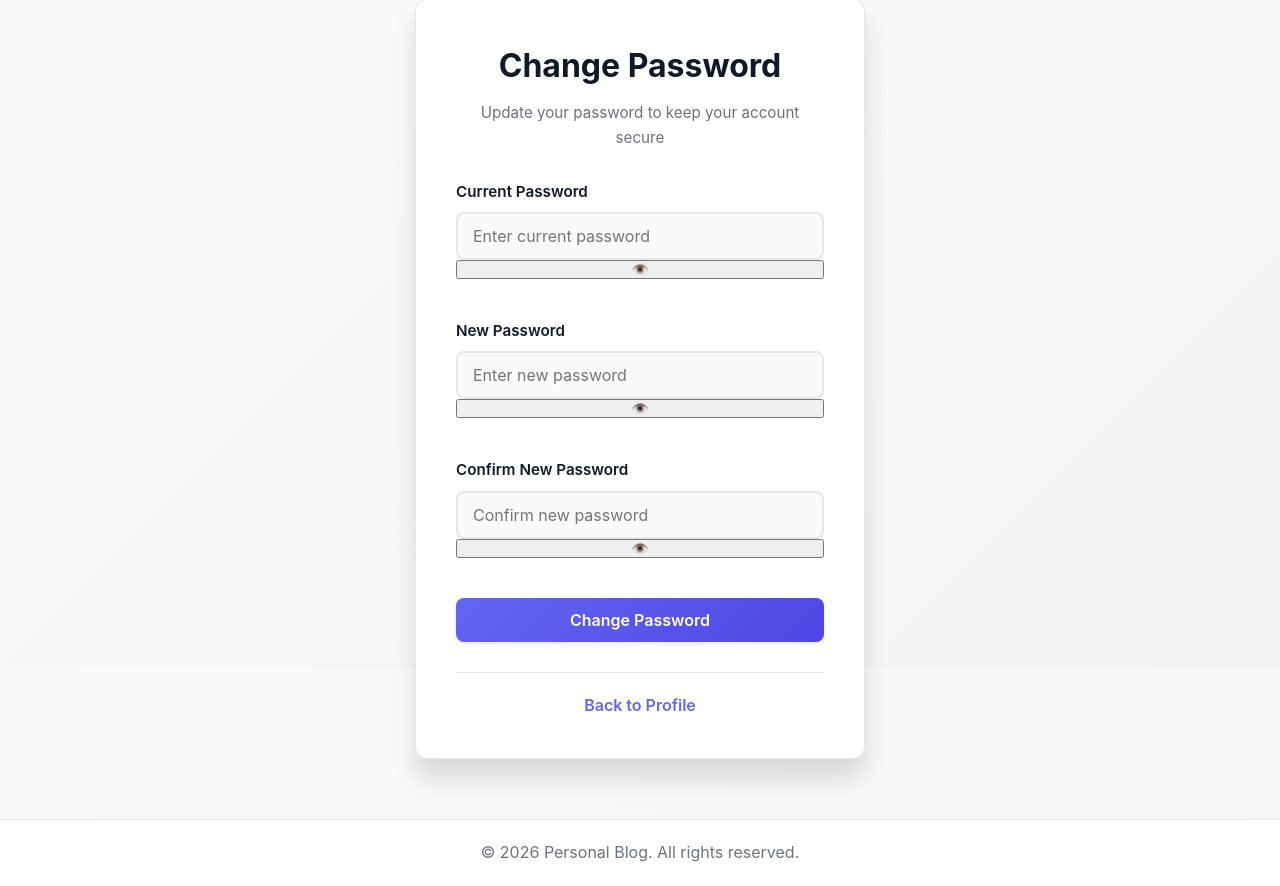
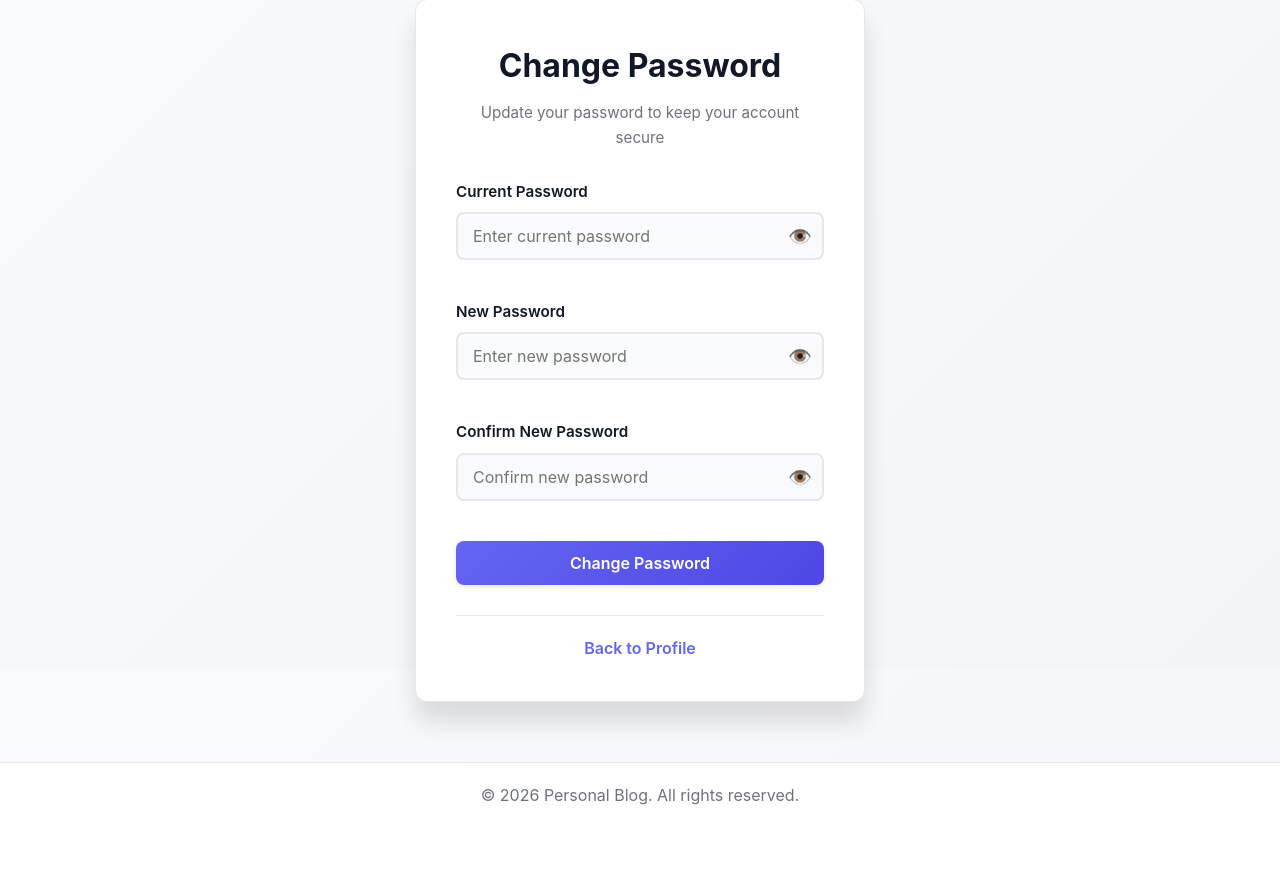
Before and after one commit to Nandoliya-Shoeb/Personal-Blog, a Django app: page /accounts/change-password/ in a window 1280 px wide. Shown: the part 131-1017 px from the top of the page. After the commit the page ends 936 px from the top, so only its background shows below. Run offline with Django 5.2, Linux system fonts and the light colour scheme; the visitor is signed in with stand-in values (Sample User, id 1).

Commit message:
Fix password toggle eye icon

```diff
--- a/accounts/static/css/style.css
+++ b/accounts/static/css/style.css
@@ -722,6 +722,35 @@ body {
 }
 
 /* ============================================
+   PASSWORD TOGGLE
+   ============================================ */
+.password-toggle {
+    position: absolute;
+    right: 12px;
+    top: 50%;
+    transform: translateY(-50%);
+    background: transparent;
+    border: none;
+    font-size: 1.2rem;
+    cursor: pointer;
+    color: var(--text-secondary);
+    padding: 0;
+    display: flex;
+    align-items: center;
+    justify-content: center;
+    z-index: 10;
+    transition: color var(--transition-fast);
+}
+
+.password-toggle:hover {
+    color: var(--primary-color);
+}
+
+.password-toggle:focus {
+    outline: none;
+}
+
+/* ============================================
    RESPONSIVE DESIGN (Mobile)
    ============================================ */
 
--- a/accounts/static/js/script.js
+++ b/accounts/static/js/script.js
@@ -3,7 +3,7 @@
 // JavaScript for interactivity and UX improvements
 // ============================================
 
-document.addEventListener('DOMContentLoaded', function() {
+document.addEventListener('DOMContentLoaded', function () {
     // Initialize all functions
     initializePasswordToggle();
     initializeFormValidation();
@@ -18,6 +18,16 @@ function initializePasswordToggle() {
     const passwordFields = document.querySelectorAll('input[type="password"]');
 
     passwordFields.forEach(field => {
+        // Create wrapper div
+        const wrapper = document.createElement('div');
+        wrapper.style.position = 'relative';
+        wrapper.style.display = 'flex';
+        wrapper.style.width = '100%';
+
+        // Wrap field
+        field.parentNode.insertBefore(wrapper, field);
+        wrapper.appendChild(field);
+
         // Create toggle button
         const toggleBtn = document.createElement('button');
         toggleBtn.type = 'button';
@@ -25,12 +35,11 @@ function initializePasswordToggle() {
         toggleBtn.textContent = '👁️';
         toggleBtn.setAttribute('aria-label', 'Toggle password visibility');
 
-        // Wrap field and add button
-        field.parentElement.style.position = 'relative';
-        field.parentElement.appendChild(toggleBtn);
+        // Add button to wrapper
+        wrapper.appendChild(toggleBtn);
 
         // Toggle visibility
-        toggleBtn.addEventListener('click', function(e) {
+        toggleBtn.addEventListener('click', function (e) {
             e.preventDefault();
             const isPassword = field.type === 'password';
             field.type = isPassword ? 'text' : 'password';
@@ -47,7 +56,7 @@ function initializeFormValidation() {
     const forms = document.querySelectorAll('.auth-form, .profile-form');
 
     forms.forEach(form => {
-        form.addEventListener('submit', function(e) {
+        form.addEventListener('submit', function (e) {
             const inputs = form.querySelectorAll('input[required]');
             let isValid = true;
 
@@ -67,7 +76,7 @@ function initializeFormValidation() {
 
         // Remove error class on input
         form.querySelectorAll('input').forEach(input => {
-            input.addEventListener('input', function() {
+            input.addEventListener('input', function () {
                 this.classList.remove('error');
             });
         });
@@ -82,9 +91,9 @@ function initializeMessageAutoClose() {
 
     messages.forEach(message => {
         // Auto close after 5 seconds
-        setTimeout(function() {
+        setTimeout(function () {
             message.style.animation = 'slideOut 0.3s ease-in-out forwards';
-            setTimeout(function() {
+            setTimeout(function () {
                 message.remove();
             }, 300);
         }, 5000);
@@ -95,7 +104,7 @@ function initializeMessageAutoClose() {
  * Smooth scroll behavior for links
  */
 document.querySelectorAll('a[href^="#"]').forEach(anchor => {
-    anchor.addEventListener('click', function(e) {
+    anchor.addEventListener('click', function (e) {
         const href = this.getAttribute('href');
         if (href !== '#') {
             e.preventDefault();
@@ -137,7 +146,7 @@ if (rememberMeCheckbox) {
     }
 
     // Save state when changed
-    rememberMeCheckbox.addEventListener('change', function() {
+    rememberMeCheckbox.addEventListener('change', function () {
         localStorage.setItem('remember_me', this.checked);
     });
 }
@@ -146,7 +155,7 @@ if (rememberMeCheckbox) {
  * Prevent multiple form submissions
  */
 document.querySelectorAll('.auth-form, .profile-form').forEach(form => {
-    form.addEventListener('submit', function() {
+    form.addEventListener('submit', function () {
         const submitBtn = this.querySelector('button[type="submit"]');
         if (submitBtn) {
             submitBtn.disabled = true;
```
